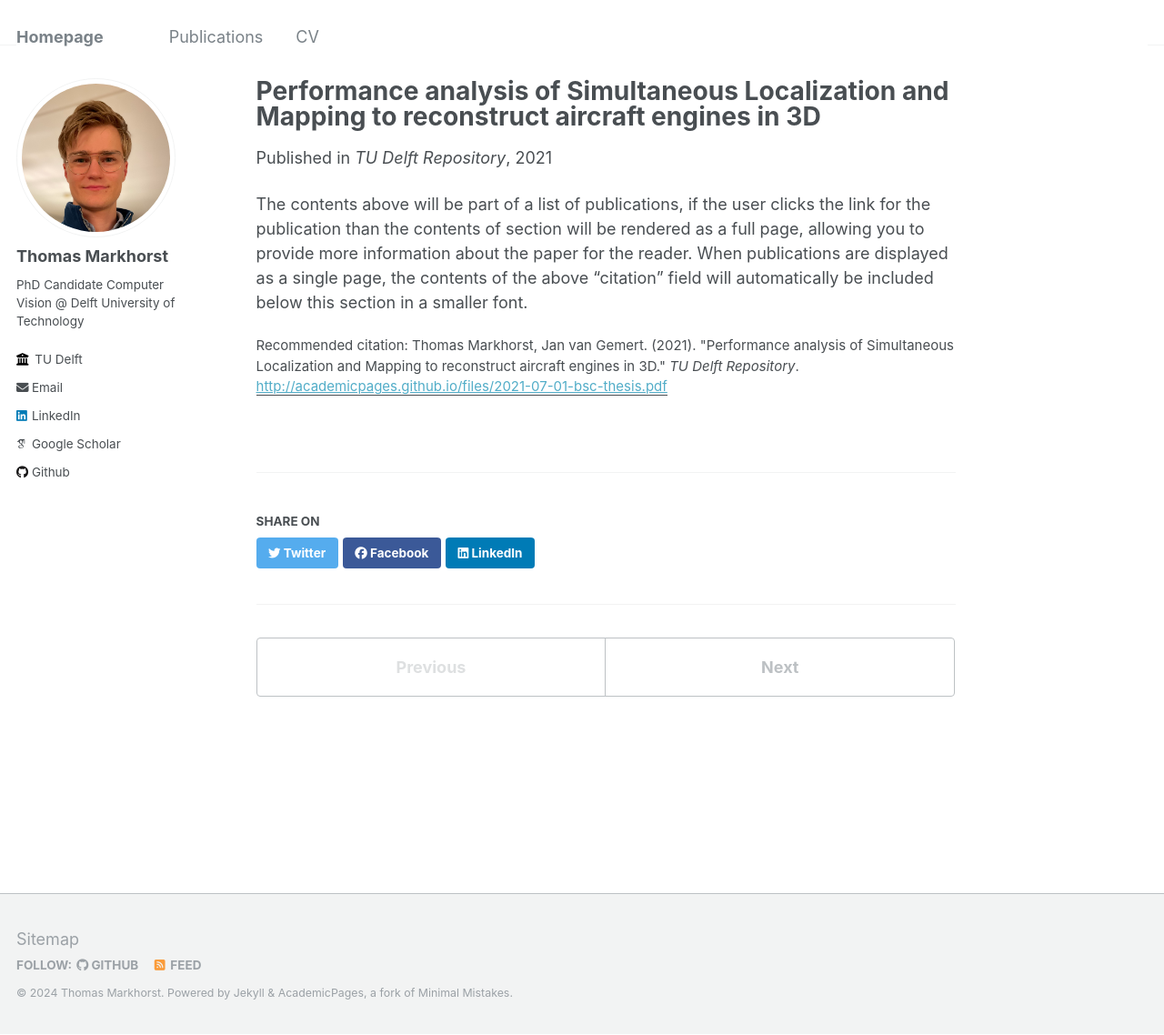
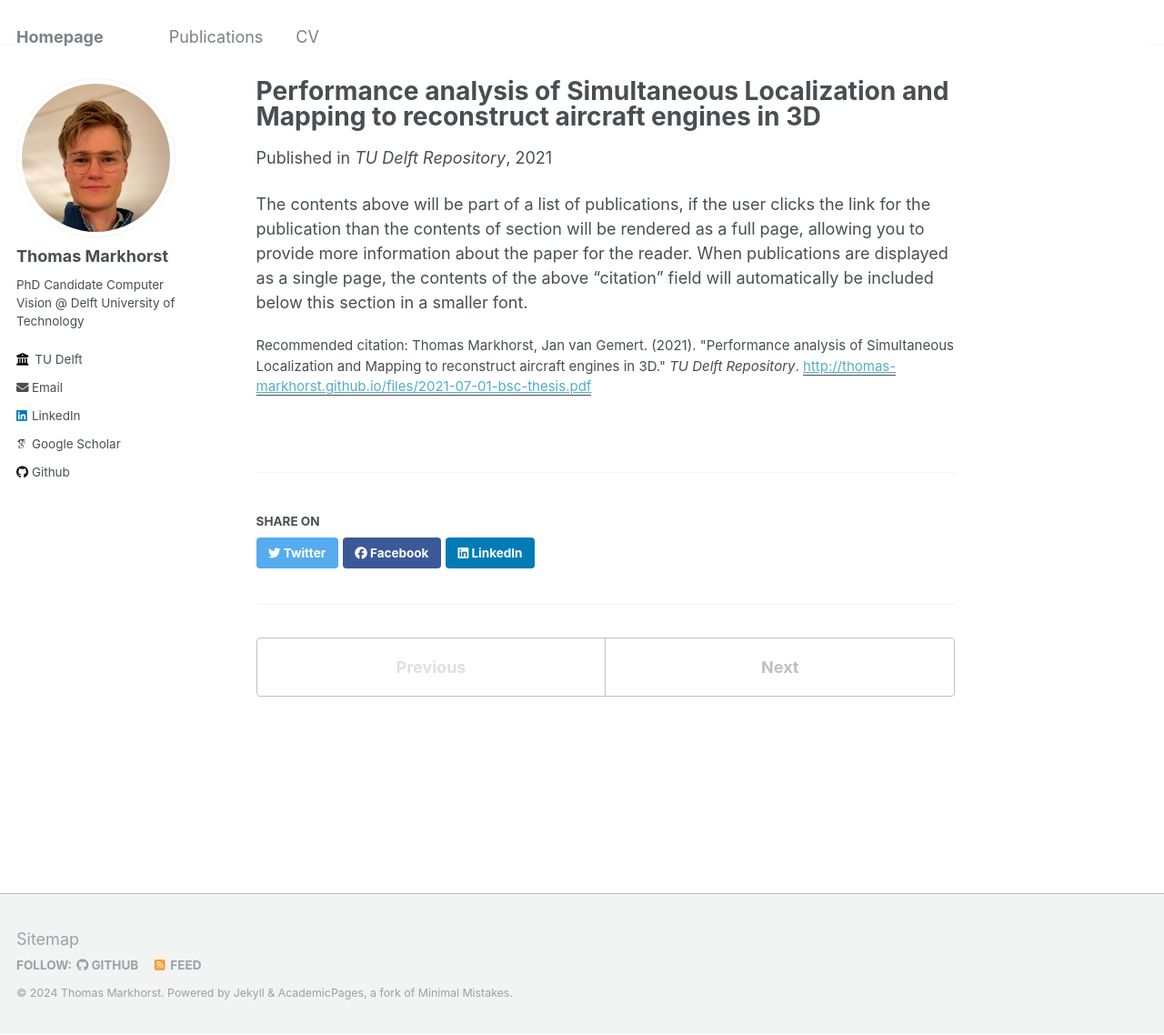
Before and after one commit to Thomas-Markhorst/thomas-markhorst.github.io, a Jekyll site: the page built from _publications/2021-01-07-perf-analysis-slam.md, in a window 1280 px wide and 1138 px high. Shown: the whole window at 91% size. Built offline with Jekyll 4.4.1, drawn with Linux system fonts in a browser that asks for light colours; some web fonts are replaced; part of the change alters nothing that is shown.

Commit message:
Update 2021-01-07-perf-analysis-slam.md

```diff
--- a/_publications/2021-01-07-perf-analysis-slam.md
+++ b/_publications/2021-01-07-perf-analysis-slam.md
@@ -5,7 +5,7 @@ permalink: /publication/2021-07-01-perf-analysis-slam
 excerpt: 'Proper maintenance and inspection of aircraft and their engines is important for society. These engine inspections are performed using borescopes of which the footage is manually analysed. Having the opportunity to reconstruct a 3D model of the rotors would ease the inspection and introduce the possibility to automate the process. Monocular SLAM systems are capable of reconstructing such models in real-time using a video of the rotors. However, SLAM is not tested in environments similar to the aircraft turbine. This study, therefore, assesses the performance of different SLAM approaches in this specific setting. The results show that 3D reconstruction of aircraft engines using direct SLAM has potential for damage assessment. Further research into damage assessment using SLAM is therefore viable.'
 date: 2021-07-01
 venue: 'TU Delft Repository'
-paperurl: 'http://academicpages.github.io/files/2021-07-01-bsc-thesis.pdf'
+paperurl: 'http://thomas-markhorst.github.io/files/2021-07-01-bsc-thesis.pdf'
 citation: 'Thomas Markhorst, Jan van Gemert. (2021). &quot;Performance analysis of Simultaneous Localization and Mapping to reconstruct aircraft engines in 3D.&quot; <i>TU Delft Repository</i>.'
 ---
 
```
